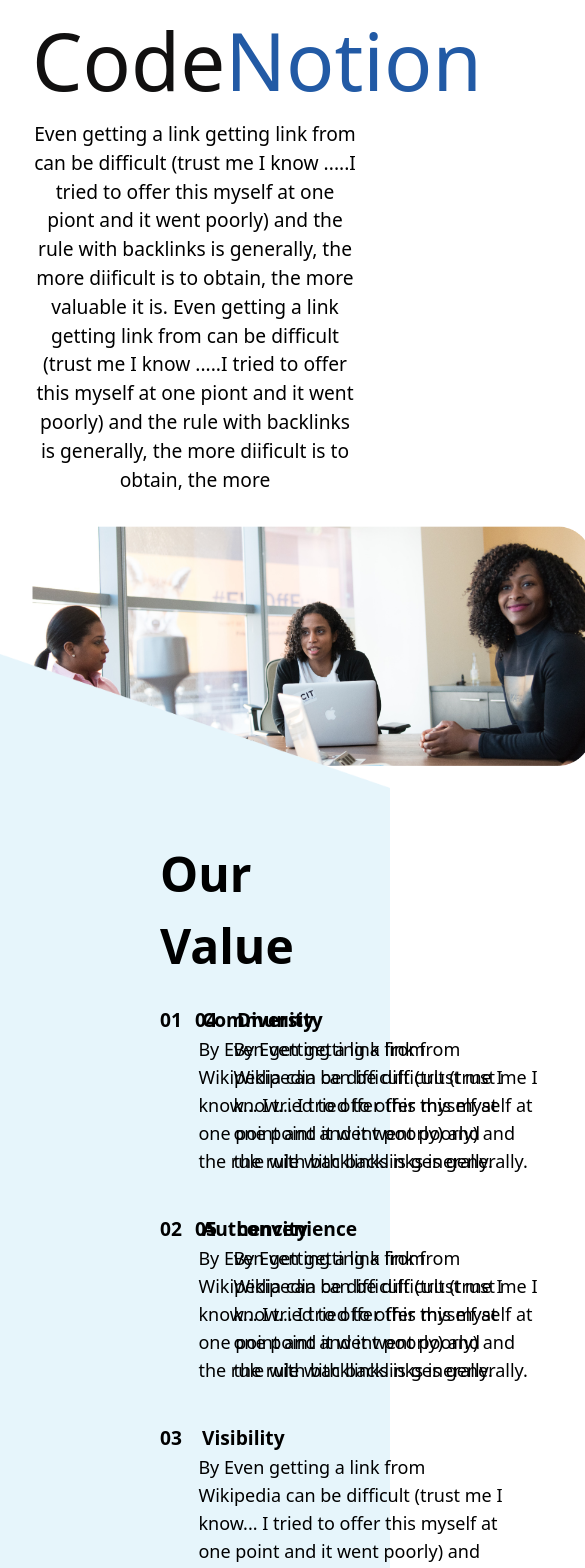
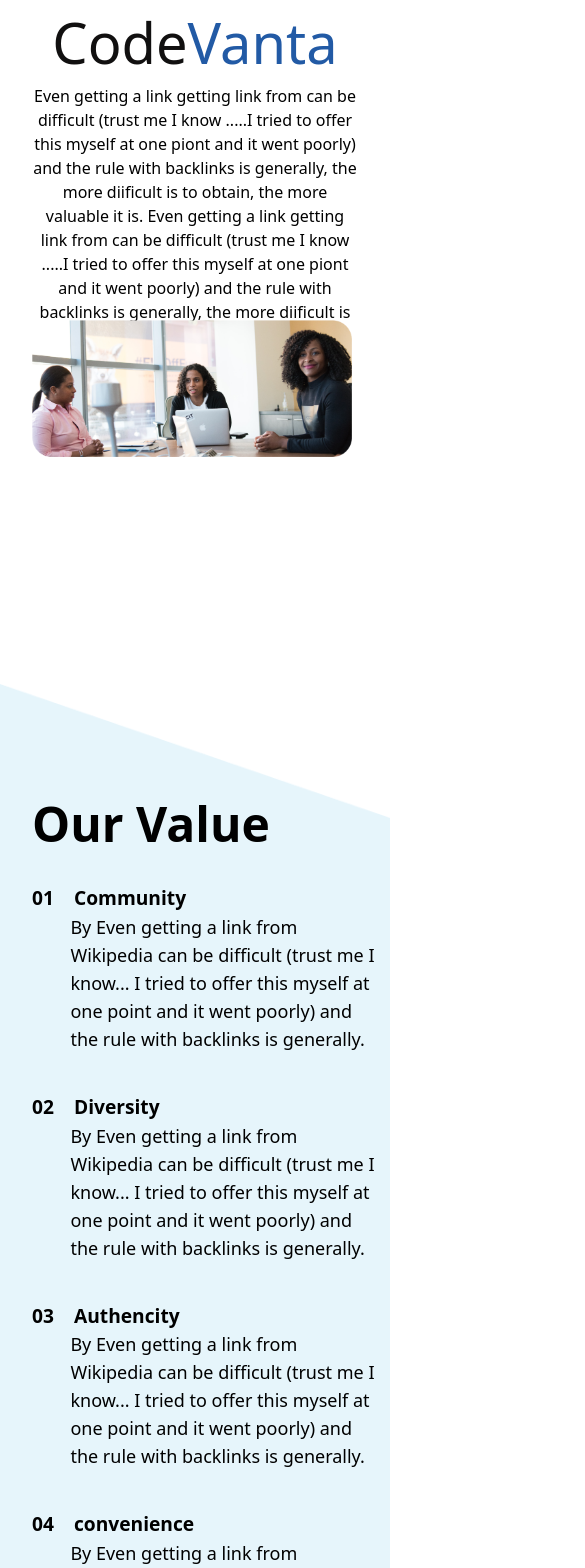
Before and after one commit to Code-Vanta/CompanyWebsite, a React (Vite) app in the folder CodeVanta/: page / in a window 390 px wide. Shown: the top 1568 px of the page, 585 px wide, since content can reach past the window. Built offline with nearby package versions, Linux system fonts and the light colour scheme.

Commit message:
notion responsiveness

```diff
--- a/CodeVanta/src/component/About/About.jsx
+++ b/CodeVanta/src/component/About/About.jsx
@@ -9,8 +9,8 @@ const About = () => {
     <div className=''>
       <Notion/>
       <Value/>
-      <Vision/>
-      <Team/>
+      {/* <Vision/> */}
+      {/* <Team/> */}
     </div>
   )
 }
--- a/CodeVanta/src/component/About/Notion.jsx
+++ b/CodeVanta/src/component/About/Notion.jsx
@@ -4,11 +4,11 @@ import about from '../../assets/About.png'
 const Notion = () => {
   return (
     <div className="">
-      <div className="text-center px-[10rem]  flex flex-col sm:px-[2rem] ">
-        <h1 className="text-[5rem] font-medium text-[#111010] ">
-          Code<span className="text-[#225AA5]">Notion</span>
+      <div className="text-center px-[10rem]  flex flex-col sm:px-[2rem]  md:px-[4rem] relative">
+        <h1 className="text-[5rem] font-normal text-[#111010] sm:text-[3.5rem] ">
+          Code<span className="text-[#225AA5]">Vanta</span>
         </h1>
-        <p className="text-center font-normal text-[1.2rem] ">
+        <p className="text-center font-normal pb-[2rem] text-[1.2rem] sm:text-[1rem] sm:pb-[8rem]">
           Even getting a link getting link from can be difficult (trust me I
           know .....I tried to offer this myself at one piont and it went
           poorly) and the rule with backlinks is generally, the more diificult
@@ -17,7 +17,7 @@ const Notion = () => {
           myself at one piont and it went poorly) and the rule with backlinks is
           generally, the more diificult is to obtain, the more
         </p>
-        <div className="w-[35rem]  py-[2rem] relative  m-auto">
+        <div className=" w-[45rem] z-10 left-[17rem] top-[15.5rem] sm:w-[20rem] sm:left-[2rem] sm:top-[20rem] md:top-[-30rem] absolute pb-6">
           <img src={about} alt="" />
         </div>
       </div>
--- a/CodeVanta/src/component/About/Team.jsx
+++ b/CodeVanta/src/component/About/Team.jsx
@@ -1,7 +1,6 @@
 import React from 'react'
 import imageOne from '../../assets/img1.png'
 import imageTwo from '../../assets/img2.png'
-// import imageThree from '../../assets/img3.png'
 import imageFour from '../../assets/img4.png'
 import Card from '../card/Card'
 
--- a/CodeVanta/src/component/About/Value.jsx
+++ b/CodeVanta/src/component/About/Value.jsx
@@ -2,15 +2,15 @@ import React from "react";
 
 const Value = () => {
   return (
-    <div className="value1 px-[10rem] mt-[-9rem] pt-[10rem]  relative pb-[3rem] ">
+    <div className="value1 px-[10rem] pt-[10rem] relative sm:px-[2rem] sm:pt-[5rem] md:px-[4rem] mt-[13rem] ">
       <div className="">
-        <p className="text-[3rem] font-semibold py-[1.5rem] ">Our Value </p>
-        <div className="grid grid-cols-2 gap-y-10">
+        <p className="text-[3rem] font-semibold py-[1.5rem] sm:py-[rem] ">Our Value </p>
+        <div className="grid grid-cols-2 gap-y-10 sm:grid-cols-1 md:gap-x-[7rem]">
           <div className="flex flex-col">
             <p className="flex gap-5 font-semibold text-[1.2rem]">
               <span>01</span>Community
             </p>
-            <p className="pl-[2.4rem] w-[22rem] text-lg">
+            <p className="pl-[2.4rem] w-[22rem] text-lg md:w-[19rem]">
               By Even getting a link from Wikipedia can be difficult (trust me I
               know... I tried to offer this myself at one point and it went
               poorly) and the rule with backlinks is generally.
@@ -18,9 +18,9 @@ const Value = () => {
           </div>
           <div className="flex flex-col">
             <p className="flex gap-5 font-semibold text-[1.2rem]">
-              <span>04</span>Diversity
+              <span>02</span>Diversity
             </p>
-            <p className="pl-[2.4rem] w-[22rem] text-lg">
+            <p className="pl-[2.4rem] w-[22rem] text-lg md:w-[19rem]">
               By Even getting a link from Wikipedia can be difficult (trust me I
               know... I tried to offer this myself at one point and it went
               poorly) and the rule with backlinks is generally.
@@ -28,9 +28,9 @@ const Value = () => {
           </div>
           <div className="flex flex-col ">
             <p className="flex gap-5 font-semibold text-[1.2rem]">
-              <span>02</span>Authencity
+              <span>03</span>Authencity
             </p>
-            <p className="pl-[2.4rem] w-[22rem] text-lg">
+            <p className="pl-[2.4rem] w-[22rem] text-lg md:w-[19rem]">
               By Even getting a link from Wikipedia can be difficult (trust me I
               know... I tried to offer this myself at one point and it went
               poorly) and the rule with backlinks is generally.
@@ -38,9 +38,9 @@ const Value = () => {
           </div>
           <div className="flex flex-col ">
             <p className="flex gap-5 font-semibold text-[1.2rem]">
-              <span>05</span>convenience
+              <span>04</span>convenience
             </p>
-            <p className="pl-[2.4rem] w-[22rem] text-lg">
+            <p className="pl-[2.4rem] w-[22rem] text-lg md:w-[19rem]">
               By Even getting a link from Wikipedia can be difficult (trust me I
               know... I tried to offer this myself at one point and it went
               poorly) and the rule with backlinks is generally.
@@ -48,9 +48,9 @@ const Value = () => {
           </div>
           <div className="flex flex-col">
             <p className="flex gap-5 font-semibold text-[1.2rem] ">
-              <span>03</span>Visibility
+              <span>05</span>Visibility
             </p>
-            <p className="pl-[2.4rem] w-[22rem] text-lg">
+            <p className="pl-[2.4rem] w-[22rem] text-lg md:w-[19rem]">
               By Even getting a link from Wikipedia can be difficult (trust me I
               know... I tried to offer this myself at one point and it went
               poorly) and the rule with backlinks is generally.
```
